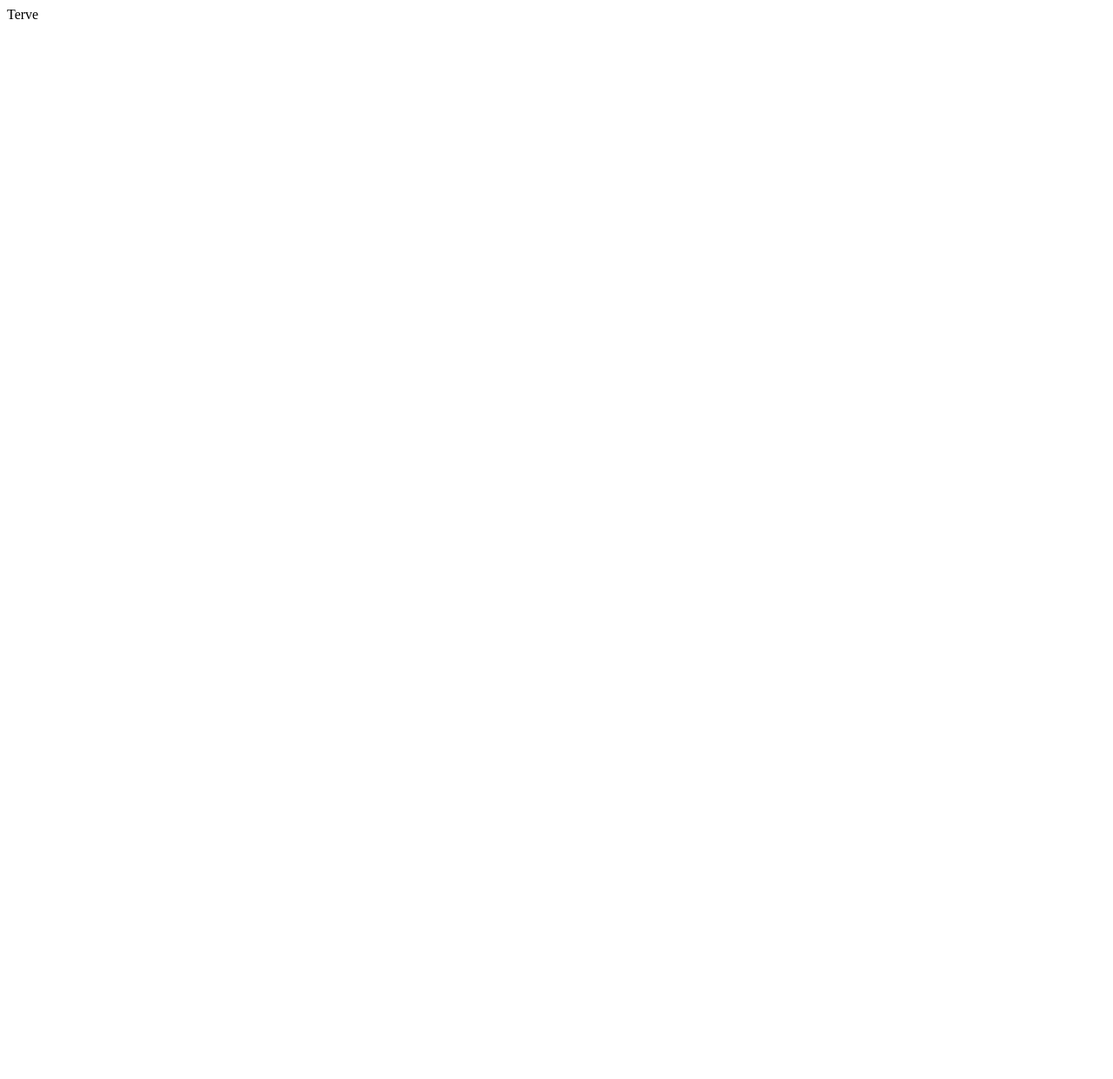
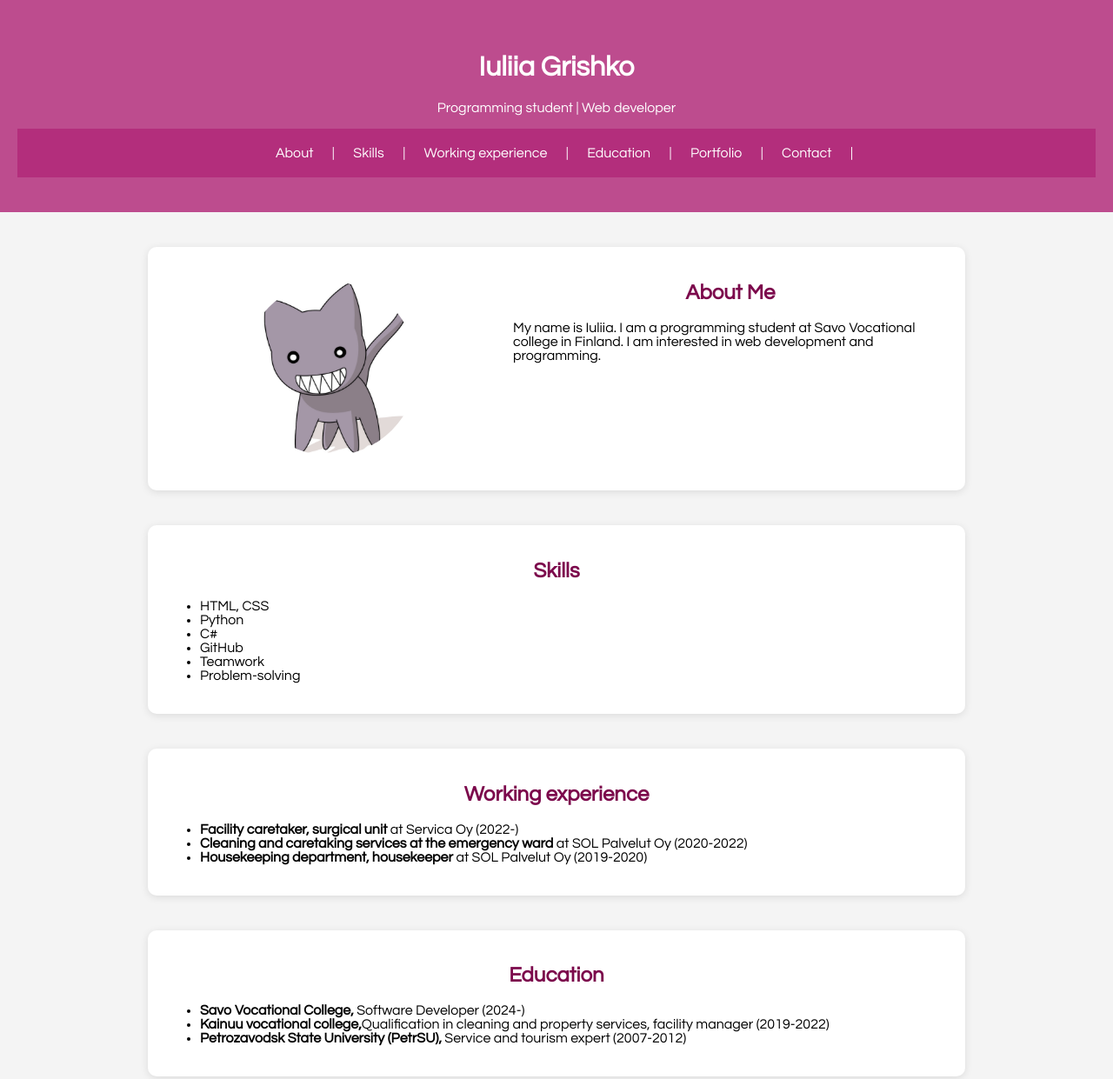
Before and after one commit to iuliia-g/iuliia-g.github.io, a plain HTML site: page index.html in a window 1280 px wide. Shown: the whole page at 87% size. Before the commit the page ends 800 px from the top, so only its background shows below. Drawn offline with Linux system fonts and the light colour scheme.

Commit message:
Add files via upload

```diff
--- a/index.html
+++ b/index.html
@@ -1 +1,133 @@
-Terve
+<!DOCTYPE html>
+<html>
+<head>
+    <meta charset="UTF-8">
+    <title>Iuliia Grishko</title>
+    <meta name = "viewport" content = "width=device-width, initial-scale=1.0">
+
+<style>
+    body {
+        font-family: Century Gothic, sans-serif;
+        margin: 0;
+        padding: 0;
+        background-color: #f4f4f4;
+    }
+    header {
+            background-color: #a70b66b7;
+            color: rgb(255, 255, 255);
+            padding: 40px 20px;
+            text-align: center;
+    }
+    h2 {
+            color: #7c094c;
+            text-align: center;
+    }
+    nav {
+            background: #a70b6675;
+            padding: 10px 0;
+            text-align: center;
+
+    }
+    nav a {
+            color: white;
+            margin: o 15px;
+            text-decoration: none;
+            padding: 10px 18px;
+            display: inline-block;
+    }
+    nav a:hover {
+            background-color: rgba(168, 8, 102, 0.561);
+            text-decoration: underline;
+    }
+
+    section {
+        max-width: 900px;
+        margin: 40px auto;
+        padding: 20px;
+        background-color: white;
+        border-radius: 10px;
+        box-shadow: 0 2px 10px rgba(0, 0, 0, 0.1);
+    }
+    img{
+        width: 200px;
+        height: 200px;
+        border-radius: 50%;
+        margin: 20px auto;
+        object-fit: cover;
+    }
+    .about-text {
+        max-width: 500px;
+        margin-left: 20px;
+        text-align: left;
+    }
+    .about {
+        display: flex;
+        justify-content: center;
+        margin: 40px auto;
+        padding: 20px;
+    }
+
+</style>
+</head>
+
+<body>
+<header>
+<!-- Otsikot -->
+<h1>Iuliia Grishko</h1>
+<p>Programming student | Web developer</p>
+<nav>
+<!-- navigointi -->
+<a href="#about">About</a> |
+<a href="#skills">Skills</a> |
+<a href="#experience">Working experience</a> |
+<a href="#education">Education</a> |
+<a href="portfolio.html">Portfolio</a> |
+<a href="contact.html">Contact</a> |
+
+</nav>
+</header>
+
+<section class="about">
+    <img src="image.png" alt="Iuliia ">
+    <div class="about-text">
+        <h2>About Me</h2>
+        <p>My name is Iuliia. I am a programming student at Savo Vocational college in Finland. I am interested in web development and programming.</p>
+    </div>
+</section>
+
+<section id="skills">
+<!-- Taidot -->
+ <h2>Skills</h2>
+    <ul>
+        <li>HTML, CSS</li>
+        <li>Python</li>
+        <li>C#</li>
+        <li>GitHub</li>
+        <li>Teamwork</li>
+        <li>Problem-solving</li>
+    </li>
+    </ul>
+</section>
+
+<section id="experience">
+    <!-- Taidot -->
+     <h2>Working experience</h2>
+        <ul>
+            <li><strong>Facility caretaker, surgical unit</strong> at Servica Oy (2022-)</li>
+            <li><strong>Cleaning and caretaking services at the emergency ward</strong> at SOL Palvelut Oy (2020-2022)</li>
+            <li><strong>Housekeeping department, housekeeper</strong> at SOL Palvelut Oy (2019-2020)</li>
+        </ul>
+</section>
+
+<section id="education">
+    <!-- Taidot -->
+     <h2>Education</h2>
+        <ul>
+            <li><strong>Savo Vocational College,</strong> Software Developer (2024-)</li>
+            <li><strong>Kainuu vocational college,</strong>Qualification in cleaning and property services, facility manager (2019-2022)</li>
+            <li><strong>Petrozavodsk State University (PetrSU),</strong> Service and tourism expert (2007-2012)</li>
+        </ul>
+</section>
+
+</body>
+</html>
```
Also changed, not shown: contact.html (added, +78 -0 lines), image.png (added).
